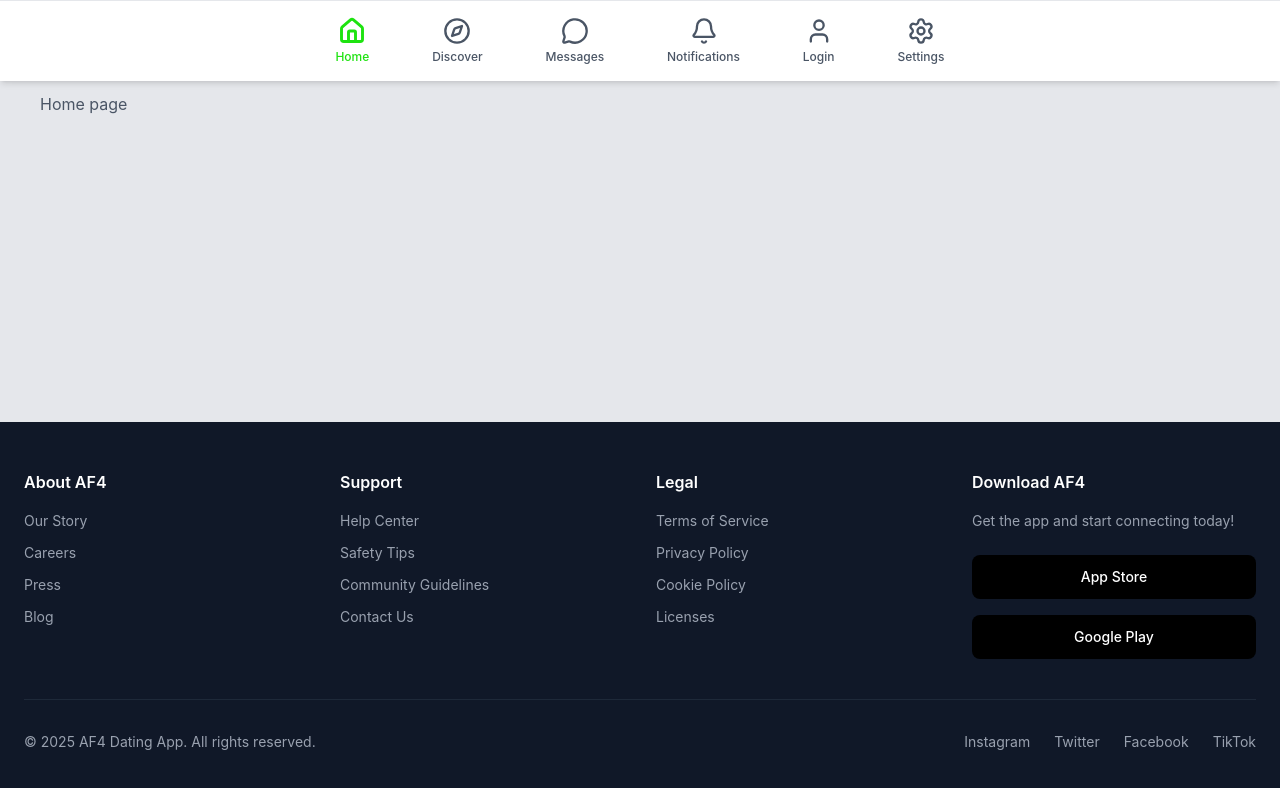
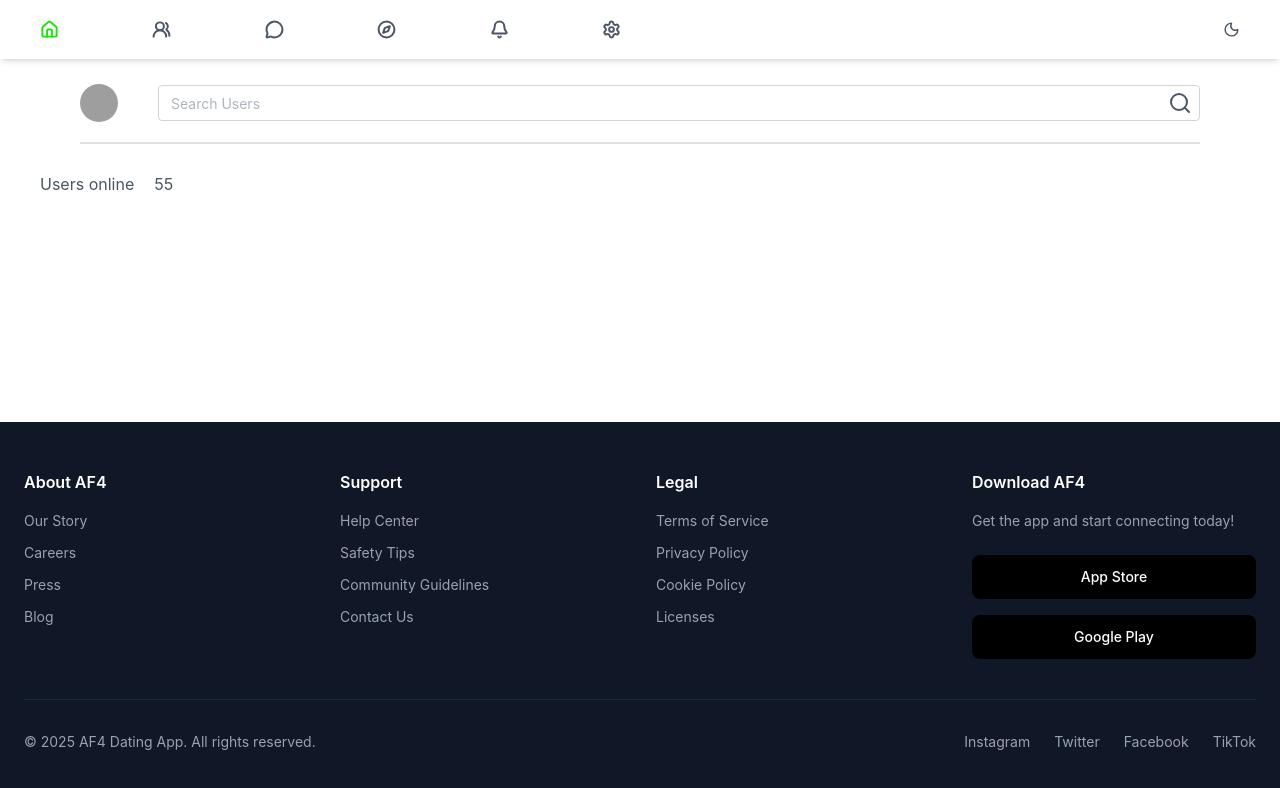
Before and after one commit to Elijah-ug/af4, a React (Vite) app in the folder ui/: page / in a window 1280 px wide. Shown: the top 788 px of the page. Built offline with nearby package versions, Linux system fonts and the light colour scheme; grey boxes are pictures that could not be loaded.

Commit message:
logged in user in frontend and other changes

```diff
--- a/ui/src/App.tsx
+++ b/ui/src/App.tsx
@@ -16,12 +16,16 @@ import type React from "react";
 import { Login } from "./components/auth/Login";
 import { SignUp } from "./components/auth/SignUp";
 import { ToastContainer } from "react-toastify";
+import { Button, ColorSchemeScript, MantineProvider, useMantineColorScheme } from "@mantine/core";
 export const App: React.FC = () => {
   return (
-    <div className="flex flex-col min-h-screen text-gray-600 bg-gray-200">
+    <MantineProvider defaultColorScheme="dark">
+      {/* <ColorSchemeScript /> */}
+      <div className="flex flex-col min-h-screen text-gray-600 ">
         <div className="flex-1">
-        <NavBar />
-        <div className="mt-23 px-3 lg:px-10">
+          <NavBar  />
+          <div className="mt-21 px-3 lg:px-10">
+            {/* <Button onClick={toggleColorScheme}>Toggge {colorScheme === "dark" ? "light" : "dark"} schem</Button> */}
             <Routes>
               <Route path="/" element={<Home />} />
               <Route path="discover" element={<Discover />} />
@@ -50,5 +54,6 @@ export const App: React.FC = () => {
           theme="colored"
         />
       </div>
+    </MantineProvider>
   );
 };
--- a/ui/src/components/app/Home.tsx
+++ b/ui/src/components/app/Home.tsx
@@ -1,5 +1,16 @@
 import React from "react";
+import { LoggedinUser } from "./home/LoggedinUser";
+import { AllUsers } from "./home/AllUsers";
 
 export const Home: React.FC = () => {
-  return <div>Home page</div>;
+  return (
+    <div>
+      <div className="">
+        <LoggedinUser />
+      </div>
+      <div className="">
+        <AllUsers />
+      </div>
+    </div>
+  );
 };
--- /dev/null
+++ b/ui/src/components/app/home/AllUsers.tsx
@@ -0,0 +1,15 @@
+import React from "react";
+import { useGetAllUsersQuery } from "../../../state/queries/user/userQuery";
+
+export const AllUsers: React.FC = () => {
+  const { data, isLoading } = useGetAllUsersQuery(undefined);
+  console.log("Data here=>", data);
+  return (
+    <div>
+      <div className="flex items-center gap-5">
+        <span>Users online</span>
+        <span>55</span>
+      </div>
+    </div>
+  );
+};
--- /dev/null
+++ b/ui/src/components/app/home/LoggedinUser.tsx
@@ -0,0 +1,20 @@
+import { Avatar, Divider, TextInput } from "@mantine/core";
+import { Search } from "lucide-react";
+import React from "react";
+
+export const LoggedinUser: React.FC = () => {
+  return (
+    <div className="px-3 sm:px-5 lg:px-10 pb-7">
+      <div className=" flex items-center lg:justify-between gap-10 pb-5 ">
+        <div className="">
+          <Avatar src="image.png" />
+        </div>
+        <div className="flex items-center relative w-full">
+          <TextInput placeholder="Search Users" className="w-full" />
+          <Search className="absolute right-2" />
+        </div>
+      </div>
+      <Divider size="sm" />
+    </div>
+  );
+};
--- a/ui/src/components/auth/SignUp.tsx
+++ b/ui/src/components/auth/SignUp.tsx
@@ -8,7 +8,7 @@ import { useRegisterUserMutation } from "../../state/queries/user/userMutations"
 import { toast } from "react-toastify";
 
 export const SignUp: React.FC = () => {
-  const [registerUser, { isLoading, error }] = useRegisterUserMutation();
+  const [registerUser, { isLoading }] = useRegisterUserMutation();
   const [err, setErr] = useState<string | null>(null);
 
   const form = useForm<SignupFormValues>({
--- a/ui/src/components/ui/NavBar.tsx
+++ b/ui/src/components/ui/NavBar.tsx
@@ -1,67 +1,62 @@
 // NavBar.tsx
 import React from "react";
-import { Home, MessageCircle, Compass, Bell, User, Settings } from "lucide-react";
+import { Home, MessageCircle, Compass, Bell, Settings, UsersRound, Moon, Sun } from "lucide-react";
 import { NavLink } from "react-router-dom";
+import { useMantineColorScheme } from "@mantine/core";
 
 export const NavBar: React.FC = () => {
+  const { colorScheme, toggleColorScheme } = useMantineColorScheme();
+
   return (
-    <nav className="fixed top-0 left-0 right-0 bg-white shadow-md border-t border-gray-200 z-50 font-semibold">
-      <div className="max-w-2xl mx-auto">
-        <div className="flex justify-around items-center py-2">
+    <nav className="fixed top-0 left-0 right-0 bg-white shadow-md  border-gray-200 z-50 font-semibold px-3 lg:px-10 py-3">
+      <div className="flex items-center justify-between gap-5 ">
+        <div className="flex justify-between w-full lg:gap-7 items-center pr-3  py-2">
           {/* Home */}
-          <NavLink to="/" className="flex flex-col items-center py-2 px-4 text-gray-600 hover:text-pink-600 transition">
-            <Home size={28} strokeWidth={2.5} />
-            <span className="text-xs mt-1 font-medium">Home</span>
+          <NavLink to="/" className=" hover:text-pink-600 transition">
+            <Home size={19} strokeWidth={2.5} />
           </NavLink>
 
-          {/* Discover */}
-          <NavLink
-            to="discover"
-            className="flex flex-col items-center py-2 px-4 text-gray-600 hover:text-pink-600 transition"
-          >
-            <Compass size={28} strokeWidth={2} />
-            <span className="text-xs mt-1 font-medium">Discover</span>
+          <NavLink to="users" className=" hover:text-pink-600 transition">
+            <UsersRound size={19} strokeWidth={2.5} />
           </NavLink>
 
           {/* Messages */}
-          <NavLink
-            to="messages"
-            className="flex flex-col items-center py-2 px-4 text-gray-600 hover:text-pink-600 transition relative"
-          >
-            <MessageCircle size={28} strokeWidth={2} />
-            <span className="text-xs mt-1 font-medium">Messages</span>
+          <NavLink to="messages" className=" hover:text-pink-600 transition relative">
+            <MessageCircle size={19} strokeWidth={2.5} />
             {/* Optional badge example */}
             {/* <span className="absolute top-1 right-3 bg-red-500 text-white text-xs rounded-full w-5 h-5 flex items-center justify-center">3</span> */}
           </NavLink>
 
+          {/* Discover */}
+          <NavLink to="discover" className=" hover:text-pink-600 transition">
+            <Compass size={19} strokeWidth={2.5} />
+          </NavLink>
+
           {/* Notifications */}
-          <NavLink
-            to="notifications"
-            className="flex flex-col items-center py-2 px-4 text-gray-600 hover:text-pink-600 transition relative"
-          >
-            <Bell size={28} strokeWidth={2} />
-            <span className="text-xs mt-1 font-medium">Notifications</span>
+          <NavLink to="notifications" className=" hover:text-pink-600 transition relative">
+            <Bell size={19} strokeWidth={2.5} />
             {/* Optional badge */}
             {/* <span className="absolute top-1 right-4 bg-red-500 text-white text-xs rounded-full w-4 h-4"></span> */}
           </NavLink>
 
           {/* Profile */}
-          <NavLink
+
+          {/* <NavLink
             to="login"
-            className="flex flex-col items-center py-2 px-4 text-gray-600 hover:text-pink-600 transition"
+            className=" hover:text-pink-600 transition"
           >
-            <User size={28} strokeWidth={2} />
+            <User size={19} strokeWidth={2.5} />
             <span className="text-xs mt-1 font-medium">Login</span>
-          </NavLink>
+          </NavLink> */}
 
           {/* Settings - placed at the end */}
-          <NavLink
-            to="settings"
-            className="flex flex-col items-center py-2 px-4 text-gray-600 hover:text-pink-600 transition"
-          >
-            <Settings size={28} strokeWidth={2} />
-            <span className="text-xs mt-1 font-medium">Settings</span>
+          <NavLink to="settings" className=" hover:text-pink-600 transition">
+            <Settings size={19} strokeWidth={2.5} />
           </NavLink>
+        </div>
+        <div className="lg:w-full lg:flex lg:items-center lg:justify-end transition-transform duration-300 " onClick={toggleColorScheme}>
+          {colorScheme === "light" ? <Sun size={17} className=""/> : <Moon size={17}  />}
+
         </div>
       </div>
     </nav>
--- a/ui/src/state/app/store.ts
+++ b/ui/src/state/app/store.ts
@@ -1,12 +1,15 @@
 import { configureStore } from "@reduxjs/toolkit";
 import { userMutations } from "../queries/user/userMutations";
 import { setupListeners } from "@reduxjs/toolkit/query";
+import { fetchUserQueries } from "../queries/user/userQuery";
 
 export const store = configureStore({
   reducer: {
     [userMutations.reducerPath]: userMutations.reducer,
+    [fetchUserQueries.reducerPath]: fetchUserQueries.reducer,
   },
-  middleware: (getDefaultMiddleware) => getDefaultMiddleware().concat(userMutations.middleware),
+  middleware: (getDefaultMiddleware) =>
+    getDefaultMiddleware().concat(userMutations.middleware, fetchUserQueries.middleware),
 });
 setupListeners(store.dispatch);
 // infer the rootState and appDispatch from the store
--- a/ui/src/state/queries/user/userQuery.ts
+++ b/ui/src/state/queries/user/userQuery.ts
@@ -0,0 +1,15 @@
+import { createApi, fetchBaseQuery } from "@reduxjs/toolkit/query/react";
+
+export const fetchUserQueries = createApi({
+  reducerPath: "userQuery",
+  baseQuery: fetchBaseQuery({ baseUrl: import.meta.env.VITE_ALL_USERS }),
+  endpoints: (builder) => ({
+    getAllUsers: builder.query({
+      query: () => ({
+        url: "/",
+        method: "GET",
+      }),
+    }),
+  }),
+});
+export const { useGetAllUsersQuery } = fetchUserQueries;
--- a/ui/src/types/types.ts
+++ b/ui/src/types/types.ts
@@ -14,3 +14,4 @@ export type LoginFormValues = {
   email: string;
   password: string;
 };
+export type User = { id: number; name: string; email: string, age:number, bio:string, };
```
Lines whose indentation alone changed are shown as unchanged.
